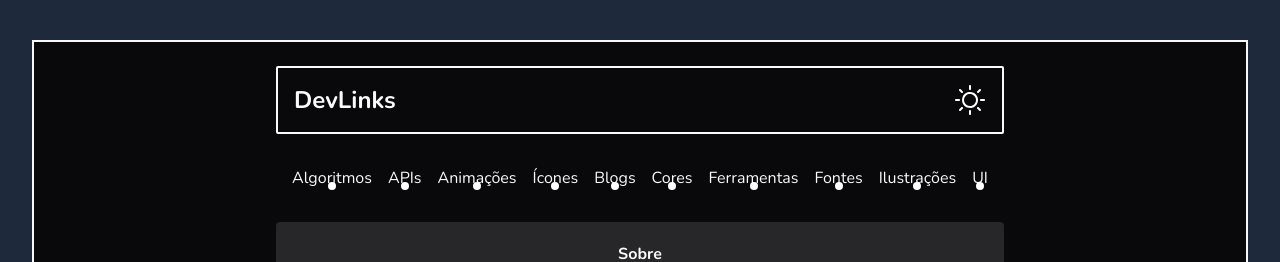
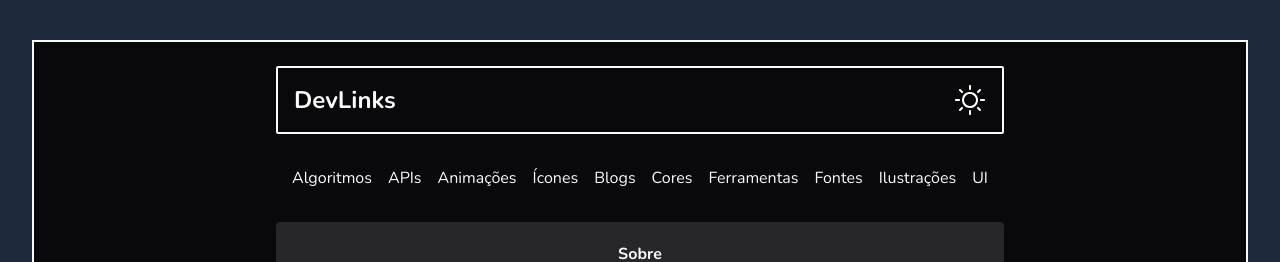
Before and after one commit to antoniobiasotti/devlinks, a Next.js app: page / in a window 1280 px wide. Shown: the top 262 px of the page. Built offline with nearby package versions, Linux system fonts and the light colour scheme.

Commit message:
redesigning navbar

```diff
--- a/src/components/Navbar/navItem.tsx
+++ b/src/components/Navbar/navItem.tsx
@@ -7,9 +7,8 @@ export interface NavItemProps {
 export function NavItem({ title }: NavItemProps) {
      return (
           <div className="flex">
-               <Link href="#" className="relative hover:text-slate-300">
-                    {title}
-                    <span className="absolute bottom-0 left-1/2 transform -translate-x-1/2 w-2 h-2 bg-white rounded-full transition duration-300"></span>
+               <Link href="#" className="hover:text-slate-300">
+                    <span className="">{title}</span>
                </Link>
           </div>
      )
```
